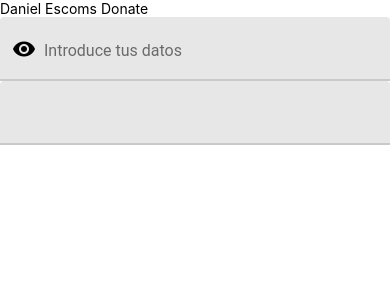
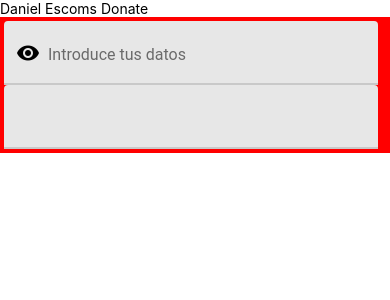
Before and after one commit to DanielEscoms/Desarrollo_de_interfaces_AEv4_JSX, a React Native app: screen / in a window 390 px wide. Shown: the top 300 px of the page. Built offline with nearby package versions, Linux system fonts and the light colour scheme.

Commit message:
Ejercicio 7

```diff
--- a/App.js
+++ b/App.js
@@ -8,12 +8,14 @@ const nombre = nombreCompleto => {
 
 const datos = labelText => {
   return (
-    <View>
+    <View style={estilo === 'florida' ? styles.florida : styles.upv}>
       <TextInput left={<TextInput.Icon name='eye' />} label={labelText} />
       <TextInput></TextInput>
     </View>
   );
 };
+
+const estilo = 'florida';
 
 class App extends Component {
   render() {
```
